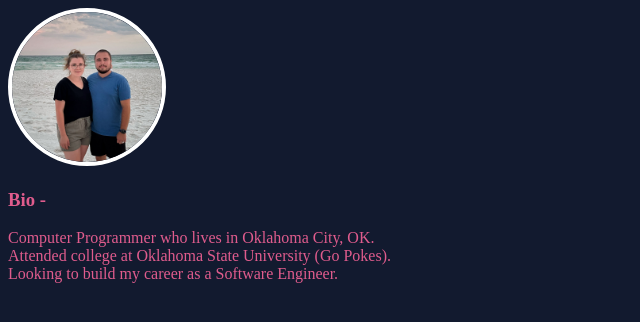
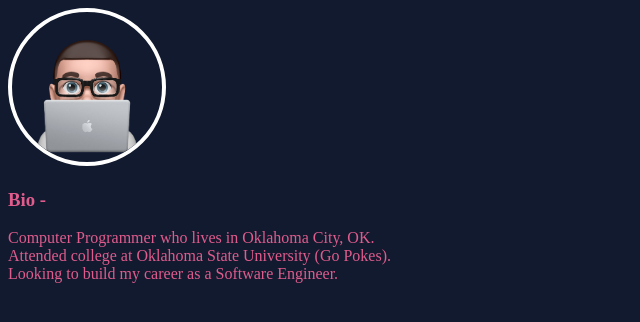
Before and after one commit to bjfletc/Portfolio, a plain HTML site: page index.html in a window 1280 px wide. Shown: the whole page, without its empty margins (0-640 px from the left). Drawn offline with Linux system fonts and the light colour scheme.

Commit message:
Updated my profile picture to be a memoji.

```diff
--- a/index.html
+++ b/index.html
@@ -9,7 +9,7 @@
   </head>
   <body>
     <!-- Profile photo for portfolio. -->
-    <img id="myPhoto" src="src/img/Brandon & Kirsten.jpg"/>
+    <img id="myPhoto" src="src/img/memoji.png"/>
 
     <!-- Displays my biography. -->
     <div class="bio">
```
Also changed, not shown: src/img/memoji.png (added), 1 other file.
